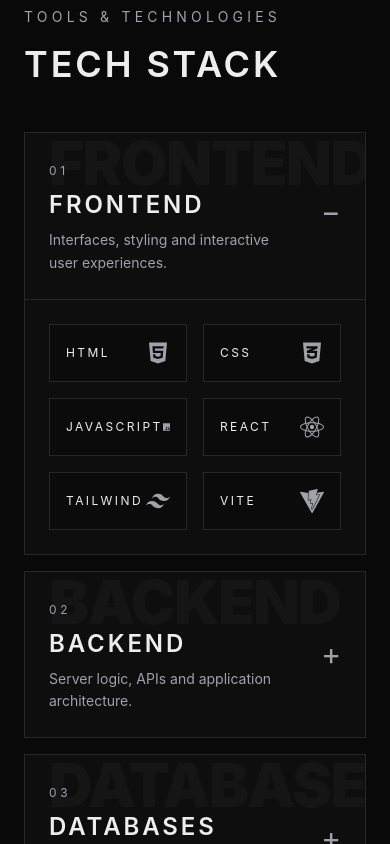
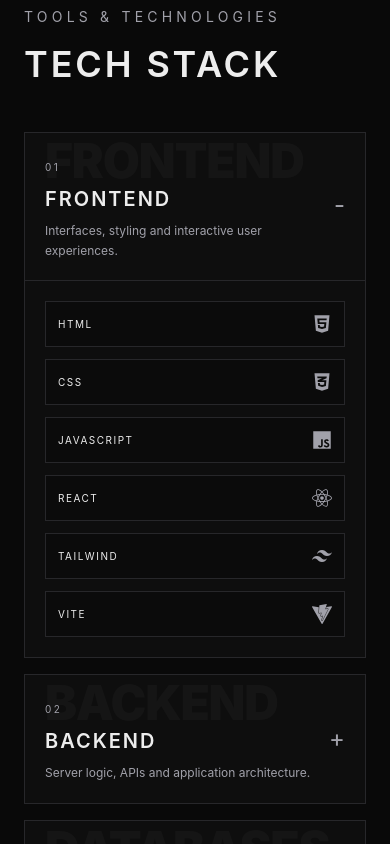
Before and after one commit to maxmoeller-147/Portfolio_Web, a React (Vite) app in the folder portfolio_website/: page / in a window 390 px wide. Shown: the part 2360-3204 px from the top of the page. Built offline with nearby package versions, Linux system fonts and the light colour scheme.

Commit message:
Adjust UI components' spacing and typography
Refine responsive spacing, sizing and typographic scales across UI components (accordion, button, card, skillcard, spotlightcard).

```diff
--- a/portfolio_website/src/components/ui/accordion.jsx
+++ b/portfolio_website/src/components/ui/accordion.jsx
@@ -10,32 +10,32 @@
     <article className="group overflow-hidden border border-border bg-surface/70 transition-all duration-300 hover:border-accent">
       <button
         onClick={onToggle}
-        className="flex w-full items-center justify-between gap-6 p-6 text-left"
+        className="flex w-full items-center justify-between gap-4 p-5 text-left sm:gap-6 sm:p-6"
       >
         <div className="relative">
-          <span className="pointer-events-none absolute -top-6 left-0 text-6xl font-black uppercase tracking-tight text-white/3 transition-all duration-500 group-hover:translate-x-2 group-hover:text-white/5 md:text-8xl">
+          <span className="pointer-events-none absolute -top-4 left-0 text-5xl font-black uppercase tracking-tight text-white/3 transition-all duration-500 group-hover:translate-x-2 group-hover:text-white/5 sm:text-6xl md:-top-6 md:text-8xl">
             {category.title}
           </span>
 
-          <span className="relative text-xs uppercase tracking-[0.3em] text-secondary">
+          <span className="relative text-[10px] uppercase tracking-[0.25em] text-secondary sm:text-xs sm:tracking-[0.3em]">
             0{index + 1}
           </span>
 
-          <h3 className="relative mt-2 text-2xl font-semibold uppercase tracking-[0.12em] text-primary md:text-3xl">
+          <h3 className="relative mt-2 text-xl font-semibold uppercase tracking-widest text-primary sm:text-2xl sm:tracking-[0.12em] md:text-3xl">
             {category.title}
           </h3>
 
-          <p className="relative mt-2 max-w-xl text-sm leading-relaxed text-secondary">
+          <p className="relative mt-2 max-w-xl text-xs leading-relaxed text-secondary sm:text-sm">
             {category.description}
           </p>
         </div>
 
         <span
-          className={`text-3xl text-secondary transition-transform duration-300 ${
+          className={`shrink-0 text-2xl text-secondary transition-transform duration-300 sm:text-3xl ${
             isOpen ? "rotate-180" : ""
           }`}
         >
-          {isOpen ? "−" : "+"}
+          {isOpen ? "-" : "+"}
         </span>
       </button>
 
@@ -45,7 +45,7 @@
         }`}
       >
         <div className="overflow-hidden">
-          <div className="grid grid-cols-2 gap-4 border-t border-border p-6 md:grid-cols-3 lg:grid-cols-4">
+          <div className="grid grid-cols-1 gap-3 border-t border-border p-5 sm:grid-cols-2 sm:gap-4 sm:p-6 md:grid-cols-3 lg:grid-cols-4">
             {category.technologies.map((tech, techIndex) => (
               <SkillCard
                 key={tech.name}
--- a/portfolio_website/src/components/ui/button.jsx
+++ b/portfolio_website/src/components/ui/button.jsx
@@ -5,7 +5,9 @@
   variant = "primary",
   size = "md",
   className = "",
-}) {
+})
+
+{
   const baseStyles =
     "inline-flex items-center justify-center border uppercase transition-colors duration-300"
 
--- a/portfolio_website/src/components/ui/card.jsx
+++ b/portfolio_website/src/components/ui/card.jsx
@@ -2,7 +2,7 @@
 
 export default function ImageCard({ image, title, description, tech }) {
   return (
-    <article className="group relative h-[340px] w-full overflow-hidden rounded-3xl shadow-lg sm:h-[380px] md:h-[420px]">
+    <article className="group relative h-85 w-full overflow-hidden rounded-3xl shadow-lg sm:h-95 md:h-105">
       {/* Background image */}
       <img
         src={image}
@@ -11,7 +11,7 @@
       />
 
       {/* Overlay */}
-      <div className="absolute inset-0 bg-gradient-to-t from-black/85 via-black/45 to-transparent backdrop-blur-[1px] md:opacity-0 md:transition-opacity md:duration-300 md:group-hover:opacity-100" />
+      <div className="absolute inset-0 bg-linear-to-t from-black/85 via-black/45 to-transparent backdrop-blur-[1px] md:opacity-0 md:transition-opacity md:duration-300 md:group-hover:opacity-100" />
 
       {/* Content */}
       <div className="absolute bottom-0 left-0 right-0 p-4 opacity-100 transition-all duration-500 sm:p-6 md:translate-y-6 md:opacity-0 md:group-hover:translate-y-0 md:group-hover:opacity-100">
--- a/portfolio_website/src/components/ui/skillcard.jsx
+++ b/portfolio_website/src/components/ui/skillcard.jsx
@@ -3,7 +3,7 @@
 
   return (
     <div
-      className={`group/card flex items-center justify-between border border-border bg-background/60 p-4 transition-all duration-500 hover:-translate-y-1 hover:border-accent hover:bg-white/3 ${
+      className={`group/card flex items-center justify-between border border-border bg-background/60 p-3 transition-all duration-500 hover:-translate-y-1 hover:border-accent hover:bg-white/3 sm:p-4 ${
         isOpen
           ? "translate-y-0 opacity-100 blur-0"
           : "translate-y-4 opacity-0 blur-sm"
@@ -12,11 +12,11 @@
         transitionDelay: isOpen ? `${index * 70}ms` : "0ms",
       }}
     >
-      <span className="text-xs uppercase tracking-[0.2em] text-primary">
+      <span className="text-[10px] uppercase tracking-[0.15em] text-primary sm:text-xs sm:tracking-[0.2em]">
         {tech.name}
       </span>
 
-      <Icon className="text-2xl text-secondary transition-all duration-300 group-hover/card:scale-110 group-hover/card:text-accent group-hover/card:drop-shadow-[0_0_12px_rgba(255,255,255,0.25)]" />
+      <Icon className="text-xl text-secondary transition-all duration-300 group-hover/card:scale-110 group-hover/card:text-accent group-hover/card:drop-shadow-[0_0_12px_rgba(255,255,255,0.25)] sm:text-2xl" />
     </div>
   )
 }
--- a/portfolio_website/src/components/ui/spotlightcard.jsx
+++ b/portfolio_website/src/components/ui/spotlightcard.jsx
@@ -61,7 +61,7 @@
           }}
         />
 
-        <div className="pointer-events-none absolute inset-0 bg-linear-to-br from-white/[0.02] via-transparent to-transparent" />
+        <div className="pointer-events-none absolute inset-0 bg-linear-to-br from-white/2 via-transparent to-transparent" />
 
         <div className="relative z-10 transform-[translateZ(40px)]">
           {children}
```
